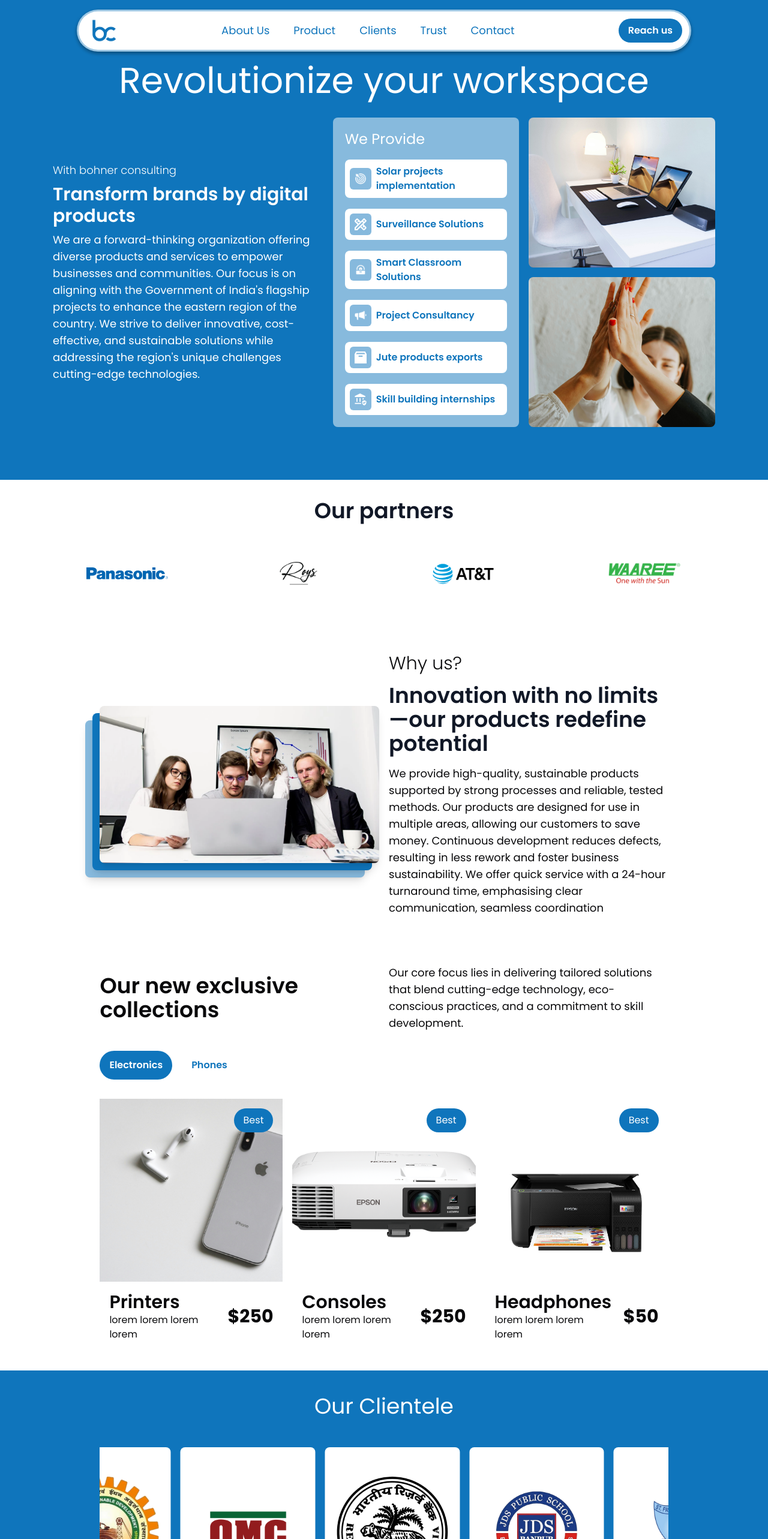
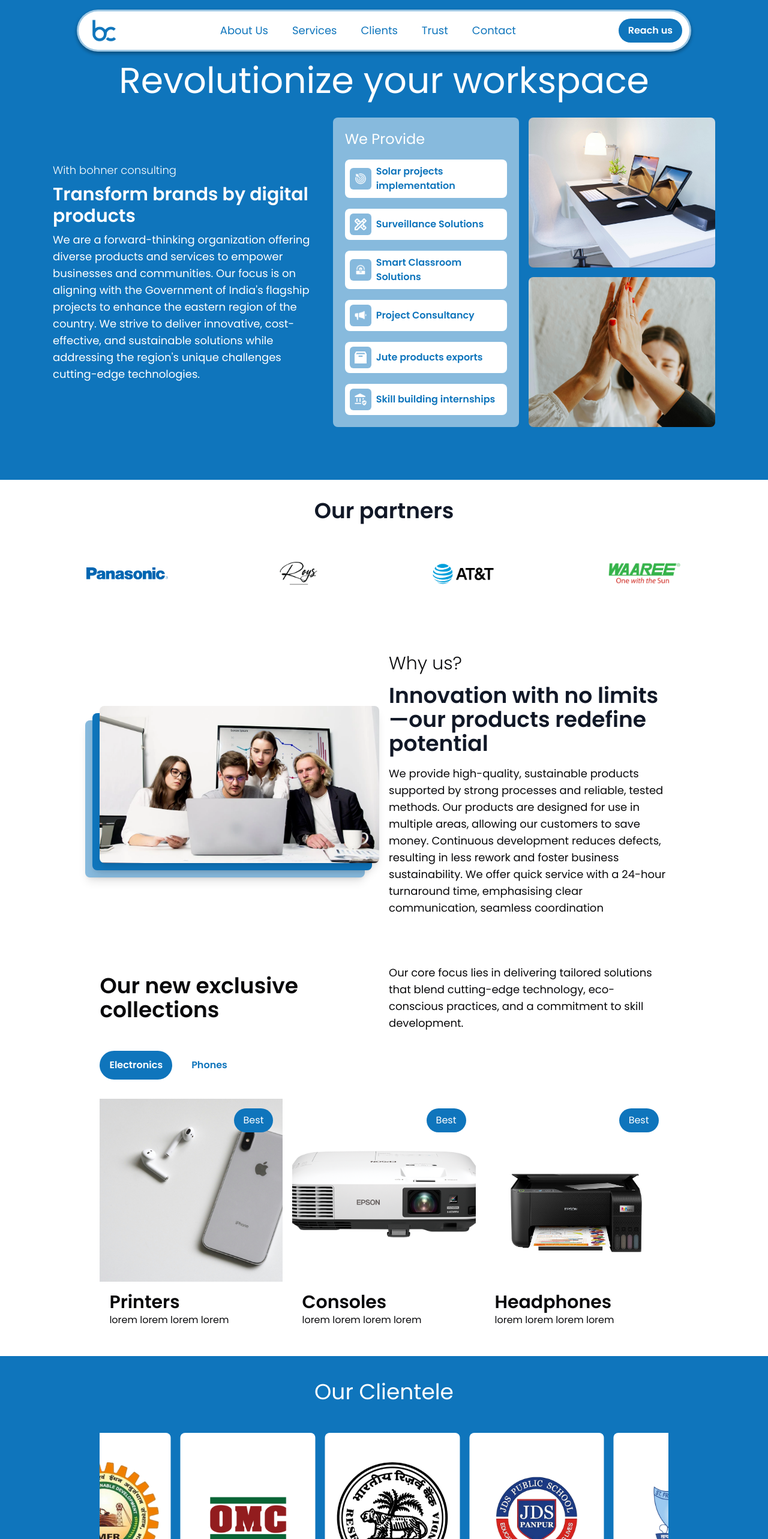
Before and after one commit to oneknucklehead/bohner-consulting, a React (Vite) app: page / in a window 1280 px wide. Shown: the top 2566 px of the page at 60% size. Built offline with nearby package versions, Linux system fonts and the light colour scheme.

Commit message:
changes addressed (2)

```diff
--- a/src/components/Navbar.jsx
+++ b/src/components/Navbar.jsx
@@ -9,7 +9,7 @@ const Navbar = () => {
   const [openSidebar, setOpenSidebar] = useState(false);
   const navbarTags = [
     { name: "About Us", link: "about" },
-    { name: "Product", link: "product" },
+    { name: "Services", link: "product" },
     { name: "Clients", link: "client" },
     { name: "Trust", link: "trust" },
     { name: "Contact", link: "contact" },
--- a/src/pages/Clients.jsx
+++ b/src/pages/Clients.jsx
@@ -21,7 +21,10 @@ const Clients = () => {
   return (
     <div className="bg-[#0F75BC] px-8 md:px-12">
       <Container>
-        <h1 className="text-center text-white text-4xl pt-10">Our Clientele</h1>
+        <div className="pt-10">
+          {/* <p className="text-white font-light text-center pb-2">Works</p> */}
+          <h1 className="text-center text-white text-4xl">Our Clientele</h1>
+        </div>
         <div className="grid w-full grid-cols-1 sm:grid-cols-2 md:grid-cols-4 gap-4 py-12">
           {/* <div className="col-span-1 md:col-span-2 xl:col-span-3"> */}
           <div className="col-span-1 sm:col-span-2 md:col-span-4">
--- a/src/pages/Products.jsx
+++ b/src/pages/Products.jsx
@@ -138,7 +138,7 @@ const Products = () => {
                     <span className="text-xs md:text-base top-4 right-4 rounded-full capitalize text-white absolute py-2 px-4 bg-[#0F75BC]">
                       {list.tag}
                     </span>
-                    <div className="p-4 w-full flex justify-between gap-4 items-center">
+                    <div className="p-4 w-full  items-center">
                       <div>
                         <h3 className="text-2xl xl:text-3xl font-semibold capitalize">
                           {list.name}
@@ -147,11 +147,11 @@ const Products = () => {
                           {list.description}
                         </p>
                       </div>
-                      <div>
+                      {/* <div>
                         <h1 className="text-xl xl:text-3xl font-bold">
                           {list.price}
                         </h1>
-                      </div>
+                      </div> */}
                     </div>
                   </CarouselItem>
                 ))}
--- a/src/pages/Stats.jsx
+++ b/src/pages/Stats.jsx
@@ -68,31 +68,31 @@ const Stats = () => {
                       Industries we cater towards
                     </h3>
                     <ul className="flex flex-col">
-                      <li className="hover:bg-white/50 p-1 sm:p-3">
+                      <li className="cursor-pointer hover:bg-white/50 p-1 sm:p-3">
                         <p className=" text-sm lg:text-lg flex gap-1">
                           <span>1.</span>
                           <span>Government Infrastructure</span>
                         </p>
                       </li>
-                      <li className="hover:bg-white/50  p-1 sm:p-3">
+                      <li className="cursor-pointer hover:bg-white/50  p-1 sm:p-3">
                         <p className="text-sm lg:text-lg flex gap-1">
                           <span>2.</span>
                           <span>Education Sector</span>
                         </p>
                       </li>
-                      <li className="hover:bg-white/50  p-1 sm:p-3">
+                      <li className="cursor-pointer hover:bg-white/50  p-1 sm:p-3">
                         <p className="text-sm lg:text-lg  flex gap-1">
                           <span>3.</span>
                           <span>Corporates</span>
                         </p>
                       </li>
-                      <li className="hover:bg-white/50  p-1 sm:p-3">
+                      <li className="cursor-pointer hover:bg-white/50  p-1 sm:p-3">
                         <p className="text-sm lg:text-lg   flex gap-1">
                           <span>4.</span>
                           <span>Manufacturing Sector</span>
                         </p>
                       </li>
-                      <li className="hover:bg-white/50  p-1 sm:p-3">
+                      <li className="cursor-pointer hover:bg-white/50  p-1 sm:p-3">
                         <p className="text-sm lg:text-lg  flex gap-1">
                           <span>5.</span>
                           <span>Training Institutes</span>
```
Also changed, not shown: src/assets/images/clients/pic1.png.
